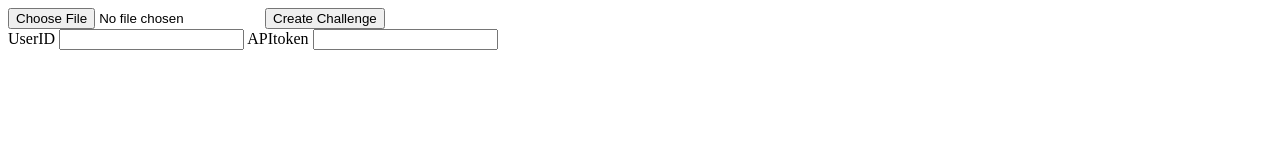
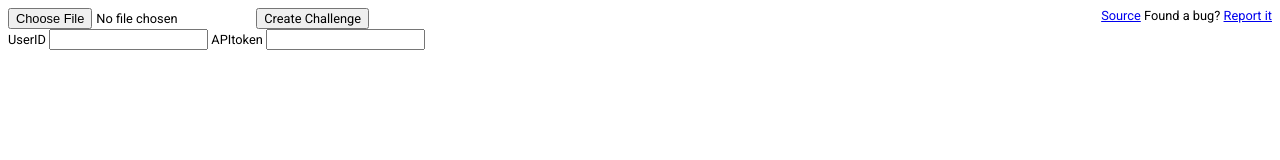
Before and after one commit to Aras14HD/habitica_challenge-from-csv, a website: page index.html in a window 1280 px wide. Drawn offline with Linux system fonts and the light colour scheme.

Commit message:
added styling

```diff
--- a/index.html
+++ b/index.html
@@ -5,8 +5,35 @@
     <title>Challenge from csv</title>
     <script src="cfc.min.js"></script>
     <script src="script.min.js"></script>
+    <style>
+      @import url("https://fonts.googleapis.com/css2?family=Roboto&display=swap");
+      * {
+        font-family: "Roboto", sans-serif;
+        font-size: 1vw;
+      }
+      .container {
+        display: flex;
+        flex-direction: row;
+        flex-wrap: wrap-reverse;
+        justify-content: flex-start;
+      }
+      .r {
+        margin-left: auto;
+      }
+      h1 {
+        font-size: 2vw;
+      }
+      h2 {
+        font-size: 1.5vw;
+      }
+      h3 {
+        font-size: 1.17vw;
+      }
+    </style>
   </head>
   <body>
+    <div class="container">
+      <div>
         <form>
           <input type="file" id="challengeFile" accept=".txt,.csv" />
           <input type="button" id="Submit" value="Create Challenge" />
@@ -18,6 +45,17 @@
           <label for="APItoken">APItoken</label>
           <input type="text" id="APItoken" name="APItoken" />
         </form>
+      </div>
+      <div class="r">
+        <a href="https://github.com/Aras14HD/habitica_challenge-from-csv"
+          >Source</a
+        >
+        Found a bug?
+        <a href="https://github.com/Aras14HD/habitica_challenge-from-csv/issues"
+          >Report it</a
+        >
+      </div>
+    </div>
     <div id="Data"></div>
   </body>
 </html>
```
Lines whose indentation alone changed are shown as unchanged.
